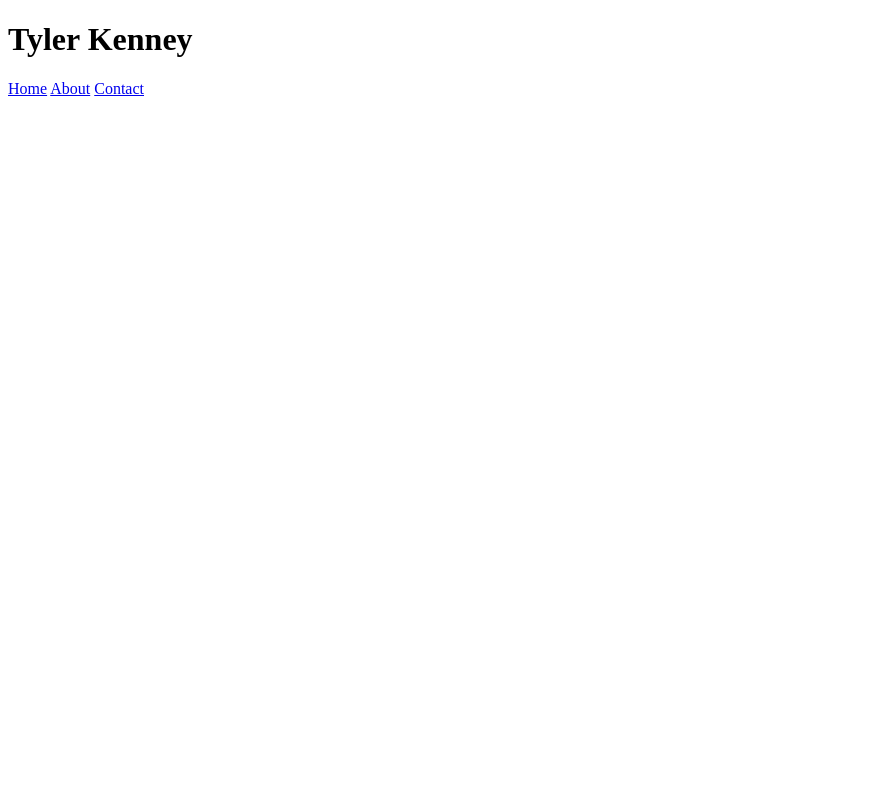
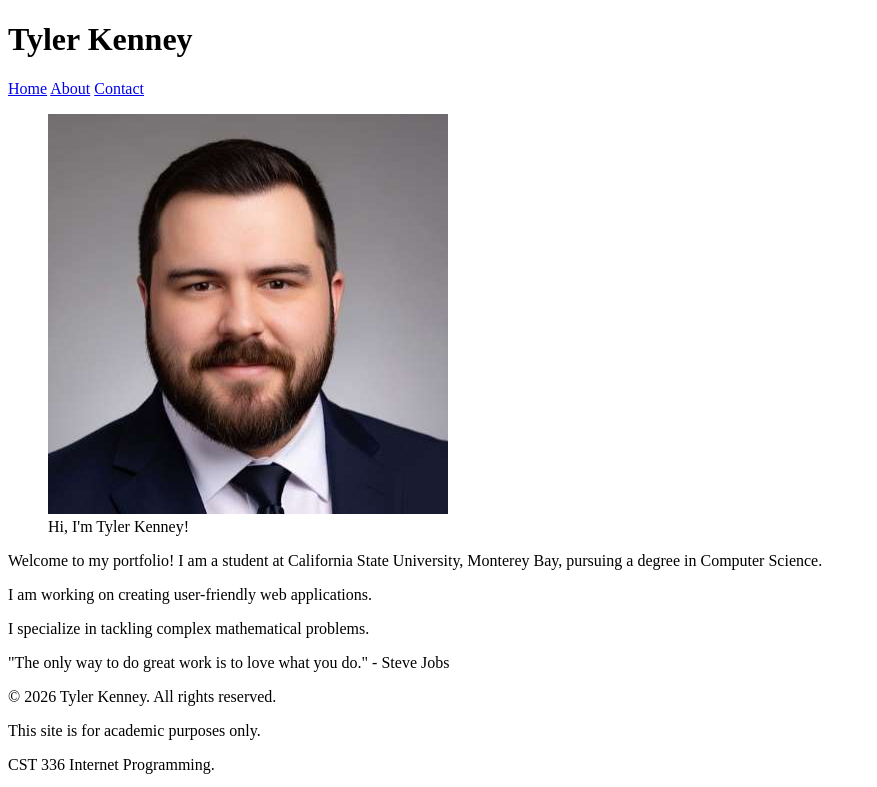
Before and after one commit to tykenney-ux/tykenney-ux.github.io, a plain HTML site: page lab1/index.html in a window 1280 px wide. Shown: the top 787 px of the page, without its empty margins (0-877 px from the left). Drawn offline with Linux system fonts and the light colour scheme.

Commit message:
lesson 3 completed

```diff
--- a/lab1/index.html
+++ b/lab1/index.html
@@ -22,16 +22,27 @@
     <main>
         <figure>
             <!--The image will be added here -->
-            <figcaption> </figcaption>
+            <img src="img/profile.jpg" alt="Profile of Tyler Kenney">
+            <figcaption> Hi, I'm Tyler Kenney! </figcaption>
         </figure>
 
         <section>
             <!--The welcome message will be added here -->
+            <p>Welcome to my portfolio! I am a student at California State University, Monterey Bay, pursuing a degree
+                in Computer Science.</p>
+            <p>I am working on creating user-friendly web applications.</p>
+            <p>I specialize in tackling complex mathematical problems.</p>
+            <p>"The only way to do great work is to love what you do." - Steve Jobs</p>
         </section>
     </main>
 
     <footer>
         <!--The footer will be added here -->
+        <p>&copy; 2026 Tyler Kenney. All rights reserved.</p>
+        <p>This site is for academic purposes only.</p>
+        <p>CST 336 Internet Programming.</p>
+        <!--Display CSUMB logo -->
+        <img src="img/csumb-logo.png" alt="CSUMB Logo">
     </footer>
 </body>
 
```
Also changed, not shown: lab1/img/csumb-logo.png (added), lab1/img/profile.jpg (added).
